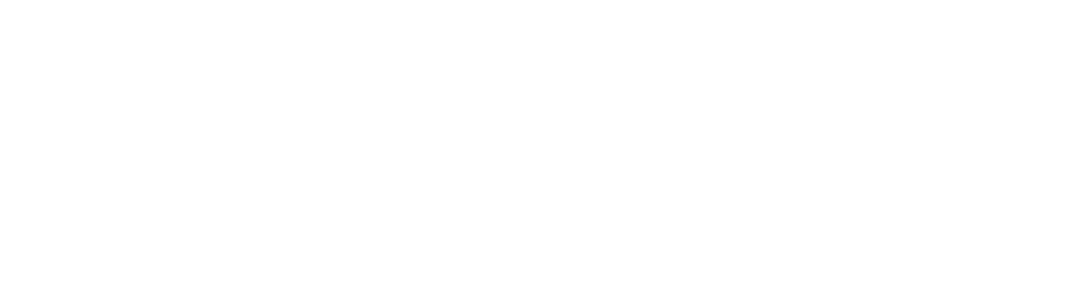
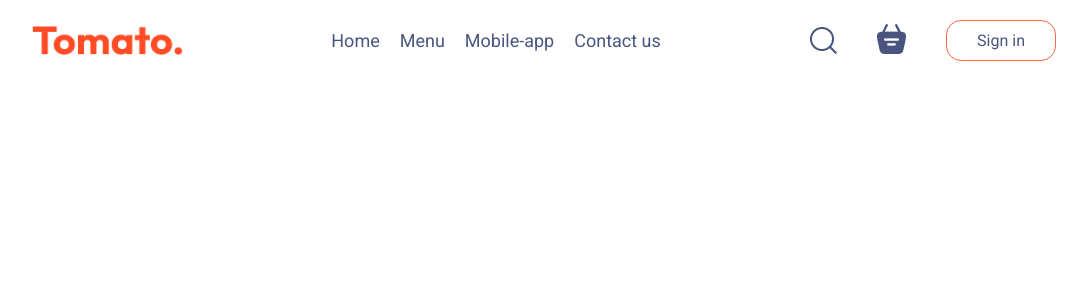
Before and after one commit to Emranhossainshuvo/food-puppy, a React (Vite) app: page / in a window 1280 px wide. Shown: the top 300 px of the page, without its empty margins (96-1183 px from the left). Built offline with nearby package versions, Linux system fonts and the light colour scheme.

Commit message:
navbar styles added

```diff
--- a/src/Components/Shared/Navbar/Navbar.jsx
+++ b/src/Components/Shared/Navbar/Navbar.jsx
@@ -1,8 +1,28 @@
+import { assets } from "../../../assets/assets";
+import "./navbar.css"
 
 const Navbar = () => {
+
+
+
+
     return (
         <div className="navbar">
-
+            <img src={assets.logo} alt="" className="logo" />
+            <ul className="navbar-menu">
+                <li>Home</li>
+                <li>Menu</li>
+                <li>Mobile-app</li>
+                <li>Contact us</li>
+            </ul>
+            <div className="navbar-right">
+                <img src={assets.search_icon} alt="" />
+                <div className="navbar-search-icon">
+                    <img src={assets.basket_icon} alt="" />
+                    <div className="dot"></div>
+                </div>
+                <button>Sign in</button>
+            </div>
         </div>
     );
 };
--- a/src/Components/Shared/Navbar/navbar.css
+++ b/src/Components/Shared/Navbar/navbar.css
@@ -0,0 +1,39 @@
+.navbar{
+    padding: 20px 0px;
+    display: flex;
+    justify-content: space-between;
+    align-items: center;
+}
+
+.navbar .logo{
+    width: 150px;
+}
+
+.navbar-menu{
+    display: flex;
+    list-style: none;
+    gap: 20px;
+    color: #49557e;
+    font-size: 18px;
+}
+
+.navbar-right{
+    display: flex;
+    align-items: center;
+    gap: 40px;
+}
+
+.navbar button{
+    background: transparent;
+    font-size: 16px;
+    color: #49557e;
+    border: 1px solid tomato;
+    padding: 10px 30px;
+    border-radius: 15px;
+    cursor: pointer;
+    transition: 0.3s;
+}
+
+.navbar button:hover{
+    background-color: #fff4f2;
+}
--- a/src/index.css
+++ b/src/index.css
@@ -1,7 +1,10 @@
+@import url('https://fonts.googleapis.com/css2?family=Roboto:ital,wght@0,100;0,300;0,400;0,500;0,700;0,900;1,100;1,300;1,400;1,500;1,700;1,900&display=swap');
+
 *{
   padding: 0;
   margin: 0;
   box-sizing: border-box;
+  font-family: roboto;
 }
 
 body{
@@ -12,3 +15,7 @@
   text-decoration: none;
   color: inherit;
 }
+.app{
+  width: 80%;
+  margin: auto;
+}
```
